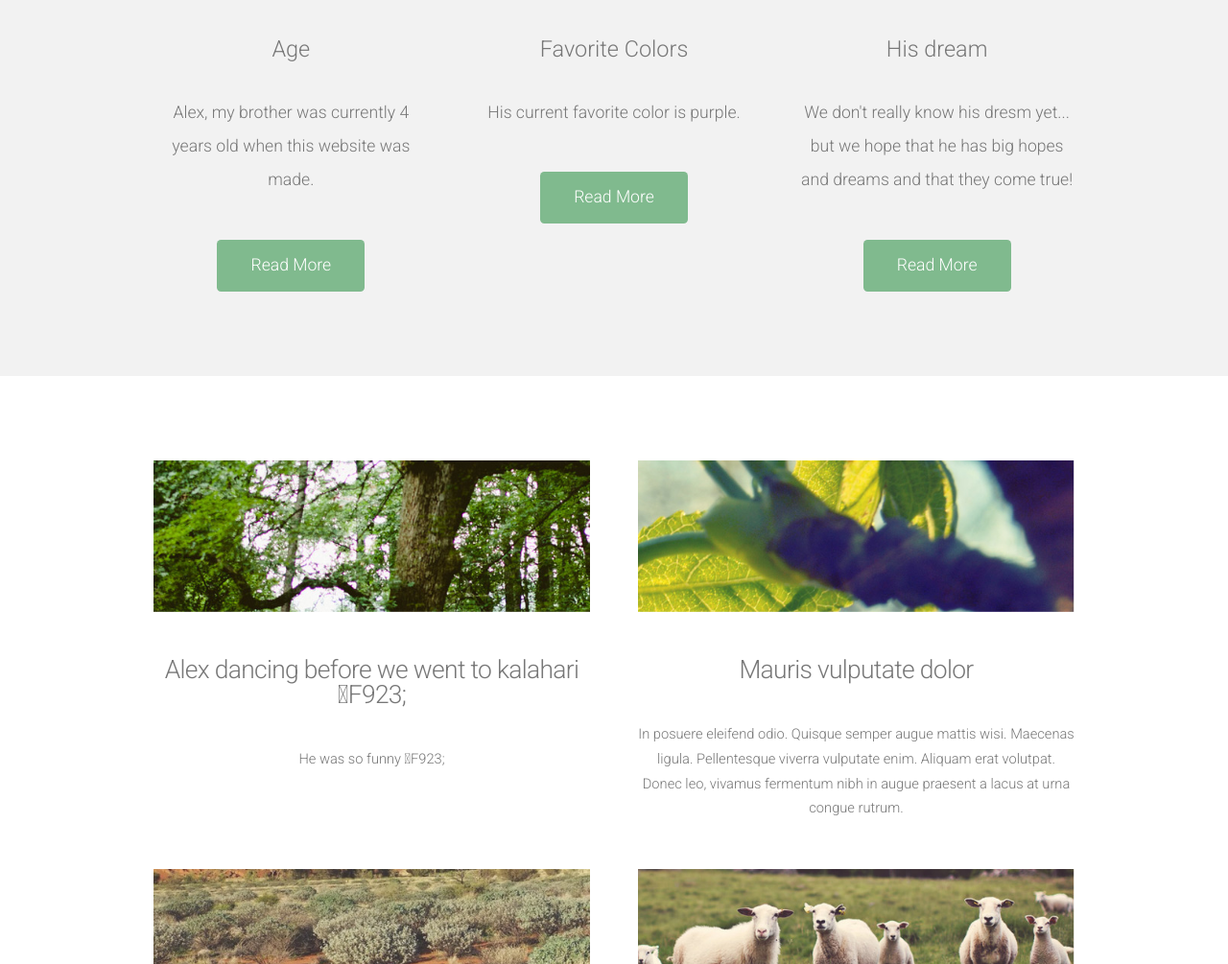
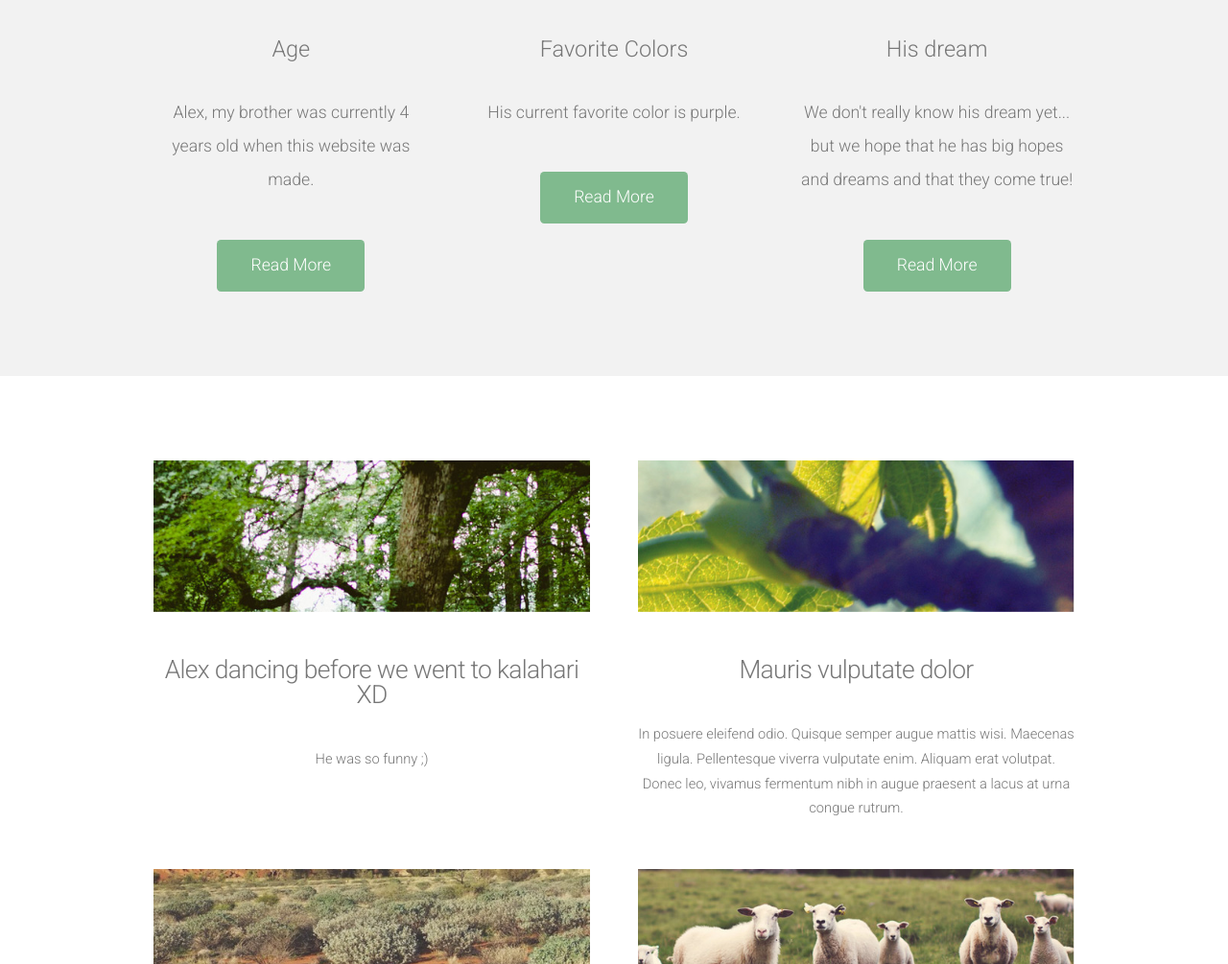
Before and after one commit to BOXEL-REBOUND/For-my-little-brother-Alex, a plain HTML site: page website-1/index.html in a window 1280 px wide. Shown: the part 993-1998 px from the top of the page at 96% size. Drawn offline with nearby package versions, Linux system fonts and the light colour scheme; a script that the page names is missing.

Commit message:
Update index.html

```diff
--- a/website-1/index.html
+++ b/website-1/index.html
@@ -65,7 +65,7 @@
 					<section class="4u">
 						<span class="pennant"><span class="fa fa-globe"></span></span>
 						<h3>His dream</h3>
-						<p>We don't really know his dresm yet... but we hope that he has big hopes and dreams and that they come true!</p>
+						<p>We don't really know his dream yet... but we hope that he has big hopes and dreams and that they come true!</p>
 						<a href="#" class="button button-style1">Read More</a>
 					</section>
 
@@ -81,9 +81,9 @@
 					<section class="6u">
 						<a href="#" class="image full"><img src="images/pic01.jpg" alt=""></a>
 						<header>
-							<h2>Alex dancing before we went to kalahari &#1F923;</h2>
+							<h2>Alex dancing before we went to kalahari XD</h2>
 						</header>
-						<p>He was so funny &#1F923;</p>
+						<p>He was so funny ;)</p>
 					</section>
 					<section class="6u">
 						<a href="#" class="image full"><img src="images/pic02.jpg" alt=""></a>
```
